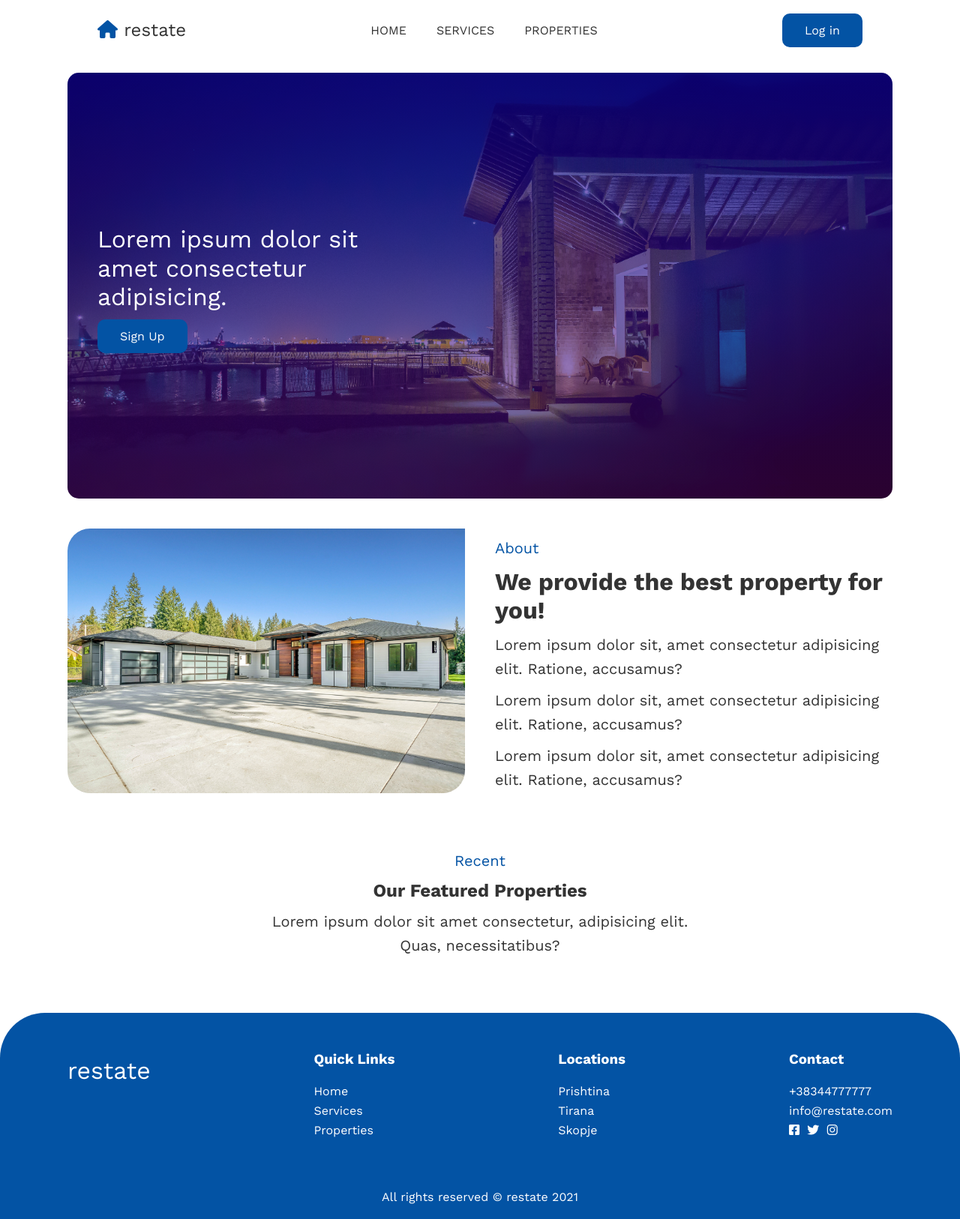
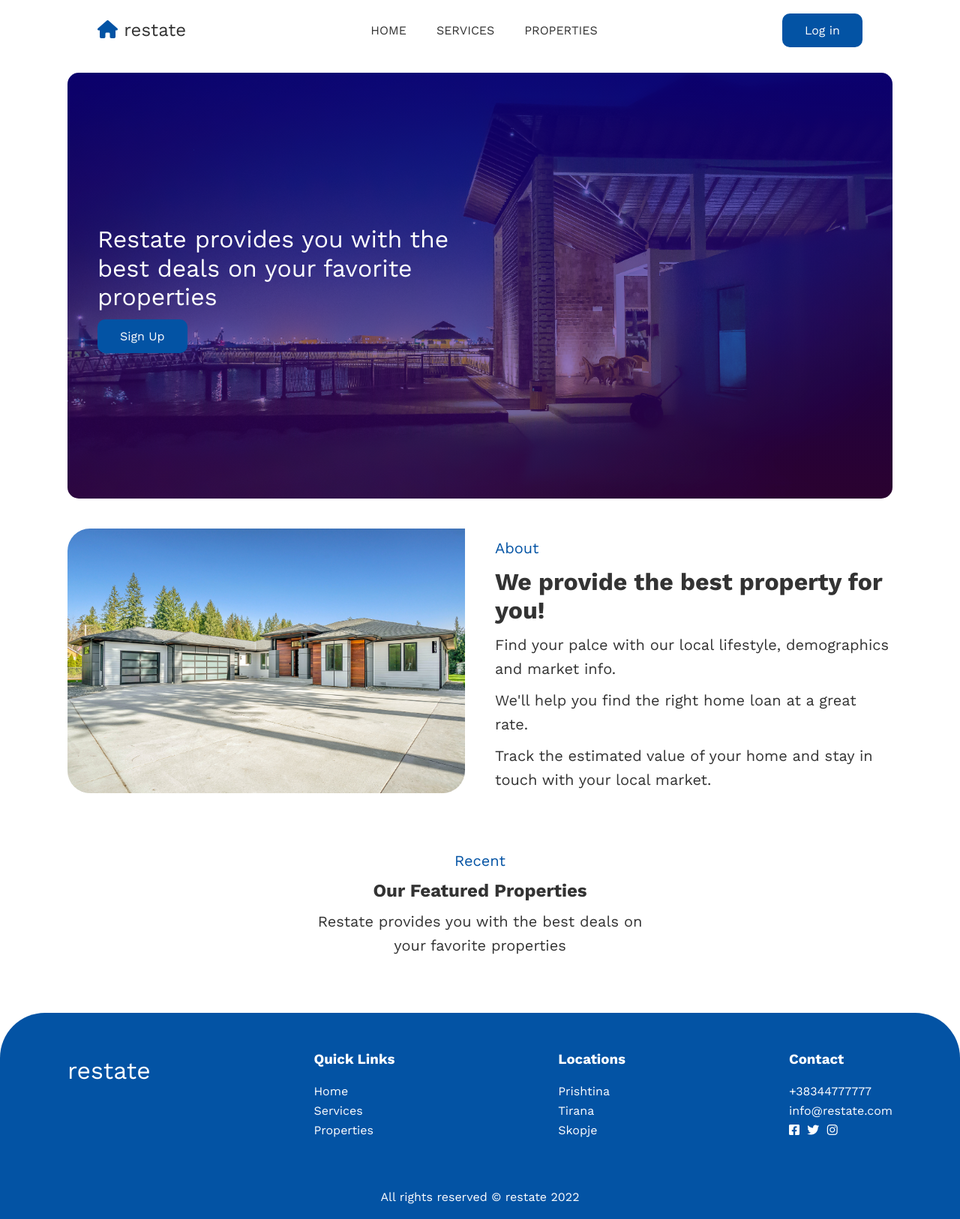
Before and after one commit to florinkras/restate, a PHP site: page / in a window 1280 px wide. Shown: the whole page at 75% size. Run offline with PHP 8.4, Linux system fonts and the light colour scheme; data that the repository does not hold is empty.

Commit message:
footer dynamic year, typo fix on header

```diff
--- a/app.js
+++ b/app.js
@@ -4,6 +4,10 @@ import validateCreateProperty from "./js/validateCreateProperty.js";
 
 let menuBtn = document.querySelector(".menu-btn");
 let mobileMenu = document.querySelector(".mobile-nav");
+
+let year = new Date().getFullYear();
+let footerCopyright = document.querySelector(".copyright-year");
+footerCopyright.innerHTML = `All rights reserved &copy; restate ${year}`;
 
 const form = document.querySelectorAll("form");
 
--- a/repository/service.repository.php
+++ b/classes/services.classes.php
@@ -1,5 +1,5 @@
 <?php
-class ServiceRepository extends Db
+class Service extends Db
 {
 
   public function getAllServices()
--- a/css/main.css
+++ b/css/main.css
@@ -118,7 +118,7 @@ img {
 }
 
 .showcase .container .showcase-text {
-  width: 35%;
+  width: 50%;
   color: #fff;
 }
 
--- a/css/utilities.css
+++ b/css/utilities.css
@@ -92,6 +92,10 @@ select {
   outline: none;
   padding: 20px;
   border: none;
+}
+
+input[type="file"] {
+  padding-bottom: 40px;
 }
 
 select {
--- a/dashboard.php
+++ b/dashboard.php
@@ -57,7 +57,7 @@ if (!$_SESSION || !$_SESSION['id'] || !$_SESSION['role']) {
         <div class="container">
             <nav class="card">
                 <ul class="menu">
-                    <li><a href="indexphp">Home</a></li>
+                    <li><a href="index.php">Home</a></li>
                     <li><a href="services.php">Services</a></li>
                     <li><a href="properties.php">Properties</a></li>
                     <?php
@@ -159,7 +159,7 @@ if (!$_SESSION || !$_SESSION['id'] || !$_SESSION['role']) {
             </div>
         </div>
         <div class="copyright text-center">
-            <p>All rights reserved &copy; restate 2021</p>
+            <p class="copyright-year"></p>
         </div>
     </footer>
 
--- a/index.php
+++ b/index.php
@@ -51,7 +51,7 @@ session_start();
     <div class="container">
       <nav class="card">
         <ul class="menu">
-          <li><a href="indexphp">Home</a></li>
+          <li><a href="index.php">Home</a></li>
           <li><a href="services.php">Services</a></li>
           <li><a href="properties.php">Properties</a></li>
           <?php
@@ -72,20 +72,20 @@ session_start();
   </div>
 
   <!--Showcase-->
-  <?php
-  if (!$_SESSION || !$_SESSION['id']) {
-    echo '<section class="showcase py-1">
-      <div class="container flex full-height align-center">
-        <div class="showcase-text">
-          <h1 class="md">
-            Lorem ipsum dolor sit amet consectetur adipisicing.
-          </h1>
-          <a href="signup.php" class="btn btn-primary">Sign Up</a>
-        </div>
+  <section class="showcase py-1">
+    <div class="container flex full-height align-center">
+      <div class="showcase-text">
+        <h1 class="md">
+          Restate provides you with the best deals on your favorite properties
+        </h1>
+        <?php
+        if (!$_SESSION || !$_SESSION['id']) {
+          echo '<a href="signup.php" class="btn btn-primary">Sign Up</a>';
+        }
+        ?>
       </div>
-    </section>';
-  }
-  ?>
+    </div>
+  </section>
 
   <!--About-->
   <section class="about py-2">
@@ -97,16 +97,13 @@ session_start();
         <p class="lead text-primary">About</p>
         <h2 class="md text-focused">We provide the best property for you!</h2>
         <p class="lead">
-          Lorem ipsum dolor sit, amet consectetur adipisicing elit. Ratione,
-          accusamus?
+          Find your palce with our local lifestyle, demographics and market info.
         </p>
         <p class="lead">
-          Lorem ipsum dolor sit, amet consectetur adipisicing elit. Ratione,
-          accusamus?
+          We'll help you find the right home loan at a great rate.
         </p>
         <p class="lead">
-          Lorem ipsum dolor sit, amet consectetur adipisicing elit. Ratione,
-          accusamus?
+          Track the estimated value of your home and stay in touch with your local market.
         </p>
       </div>
     </div>
@@ -120,8 +117,7 @@ session_start();
         <p class="lead text-primary">Recent</p>
         <h1 class="text-focused">Our Featured Properties</h1>
         <p class="lead">
-          Lorem ipsum dolor sit amet consectetur, adipisicing elit.
-          <br />Quas, necessitatibus?
+          Restate provides you with the best deals on <br />your favorite properties
         </p>
       </div>
       <div class="grid grid-3">
@@ -199,7 +195,7 @@ session_start();
       </div>
     </div>
     <div class="copyright text-center">
-      <p>All rights reserved &copy; restate 2021</p>
+      <p class="copyright-year"></p>
     </div>
   </footer>
 
--- a/login.php
+++ b/login.php
@@ -50,7 +50,7 @@ if ($_SESSION && $_SESSION['id']) {
     <div class="container">
       <nav class="card">
         <ul class="menu">
-          <li><a href="indexphp">Home</a></li>
+          <li><a href="index.php">Home</a></li>
           <li><a href="services.php">Services</a></li>
           <li><a href="properties.php">Properties</a></li>
           <?php
--- a/properties.php
+++ b/properties.php
@@ -50,7 +50,7 @@ session_start();
     <div class="container">
       <nav class="card">
         <ul class="menu">
-          <li><a href="indexphp">Home</a></li>
+          <li><a href="index.php">Home</a></li>
           <li><a href="services.php">Services</a></li>
           <li><a href="properties.php">Properties</a></li>
           <?php
@@ -201,7 +201,7 @@ session_start();
       <div class="footer-links">
         <h3>Quick Links</h3>
         <ul>
-          <li><a href="/indexphp">Home</a></li>
+          <li><a href="/index.php">Home</a></li>
           <li><a href="/servicesphp">Services</a></li>
           <li><a href="/propertiesphp">Properties</a></li>
         </ul>
@@ -238,7 +238,7 @@ session_start();
       </div>
     </div>
     <div class="copyright text-center">
-      <p>All rights reserved &copy; restate 2021</p>
+      <p class="copyright-year"></p>
     </div>
   </footer>
   <script type="module" src="./app.js"></script>
--- a/property.php
+++ b/property.php
@@ -65,7 +65,7 @@ if (!$result) {
     <div class="container">
       <nav class="card">
         <ul class="menu">
-          <li><a href="indexphp">Home</a></li>
+          <li><a href="index.php">Home</a></li>
           <li><a href="services.php">Services</a></li>
           <li><a href="properties.php">Properties</a></li>
           <?php
@@ -152,7 +152,7 @@ if (!$result) {
       <div class="footer-links">
         <h3>Quick Links</h3>
         <ul>
-          <li><a href="/indexphp">Home</a></li>
+          <li><a href="/index.php">Home</a></li>
           <li><a href="/servicesphp">Services</a></li>
           <li><a href="/propertiesphp">Properties</a></li>
         </ul>
@@ -189,7 +189,7 @@ if (!$result) {
       </div>
     </div>
     <div class="copyright text-center">
-      <p>All rights reserved &copy; restate 2021</p>
+      <p class="copyright-year"></p>
     </div>
   </footer>
 
--- a/signup.php
+++ b/signup.php
@@ -55,7 +55,7 @@ if ($_SESSION && $_SESSION['id']) {
     <div class="container">
       <nav class="card">
         <ul class="menu">
-          <li><a href="indexphp">Home</a></li>
+          <li><a href="index.php">Home</a></li>
           <li><a href="services.php">Services</a></li>
           <li><a href="properties.php">Properties</a></li>
           <?php
```
Also changed, not shown: services.php (+5 -5 lines).
